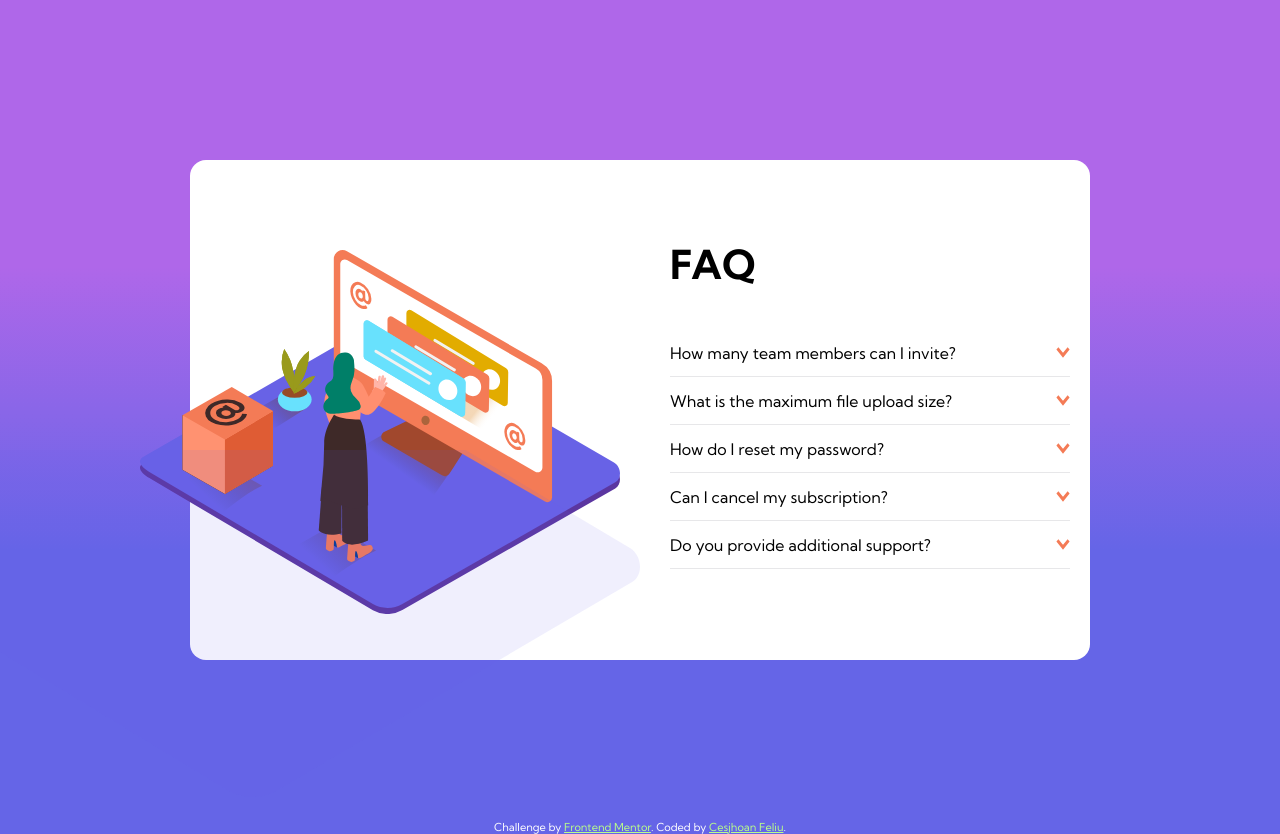
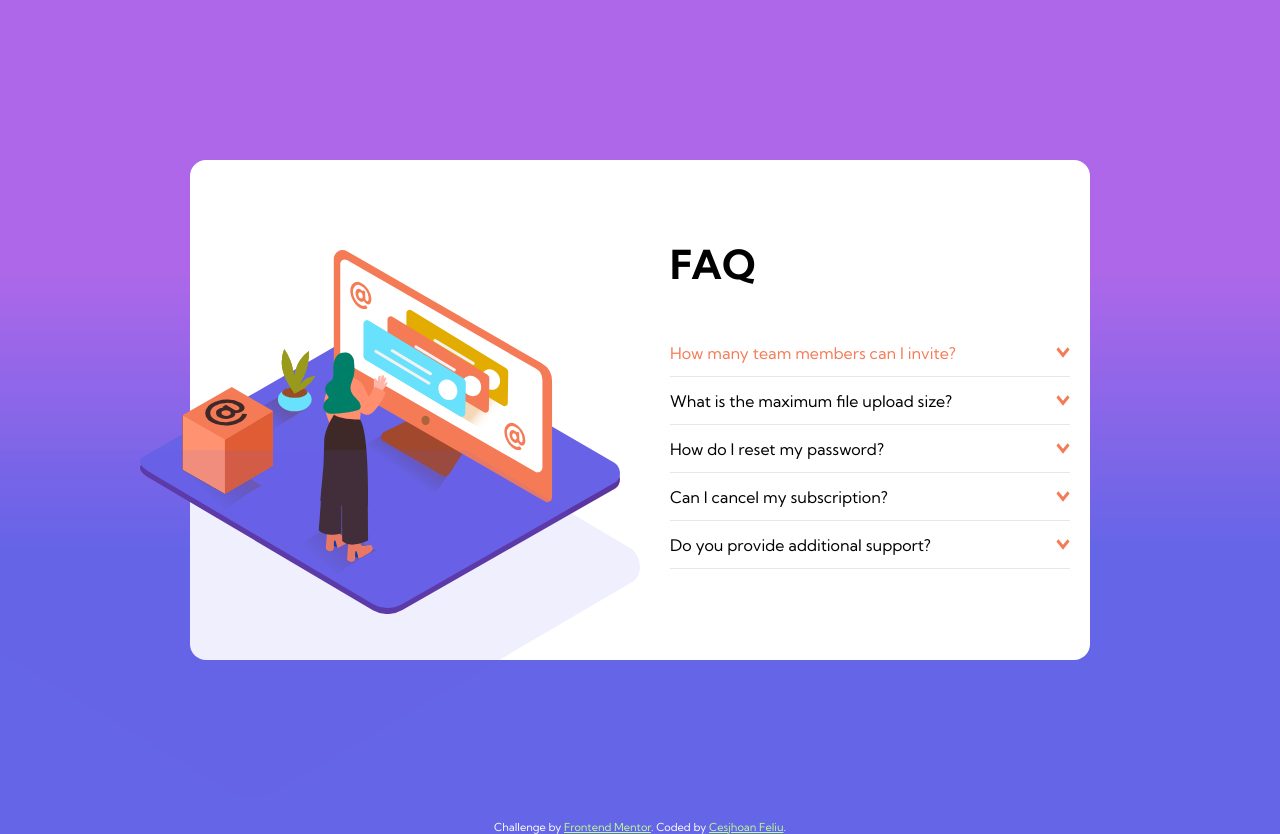
Before and after one commit to CesjhoanFeliu/FAQ-accordion-card, a plain HTML site: page index.html in a window 1280 px wide. In both pictures the pointer is over the heading "How many team members can I invite?". Drawn offline with Linux system fonts and the light colour scheme.

Commit message:
update styles.css
hover to summary

```diff
--- a/styles.css
+++ b/styles.css
@@ -81,6 +81,9 @@ body {
   align-items: center;
   border-bottom: 1px var(--Light-grayish-blue) solid;
 }
+.container__section__content__question__flex:hover {
+  color: var(--Soft-red);
+}
 
 .container__section__content__question__flex summary {
   font-size: 16px;
@@ -110,6 +113,7 @@ body {
 
 @media (min-width: 1000px) {
   .container {
+    background-repeat: no-repeat;
     display: flex;
     max-width: 900px;
     min-height: 500px;
```
